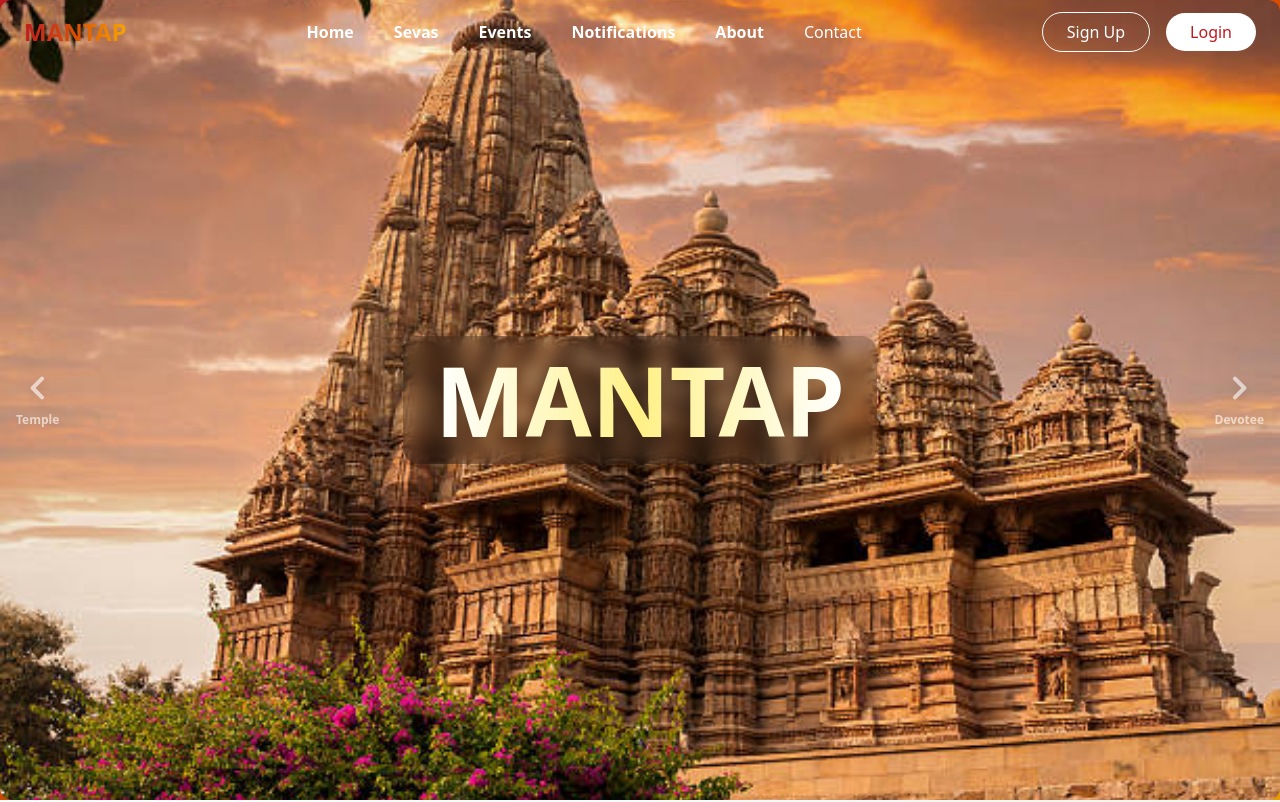
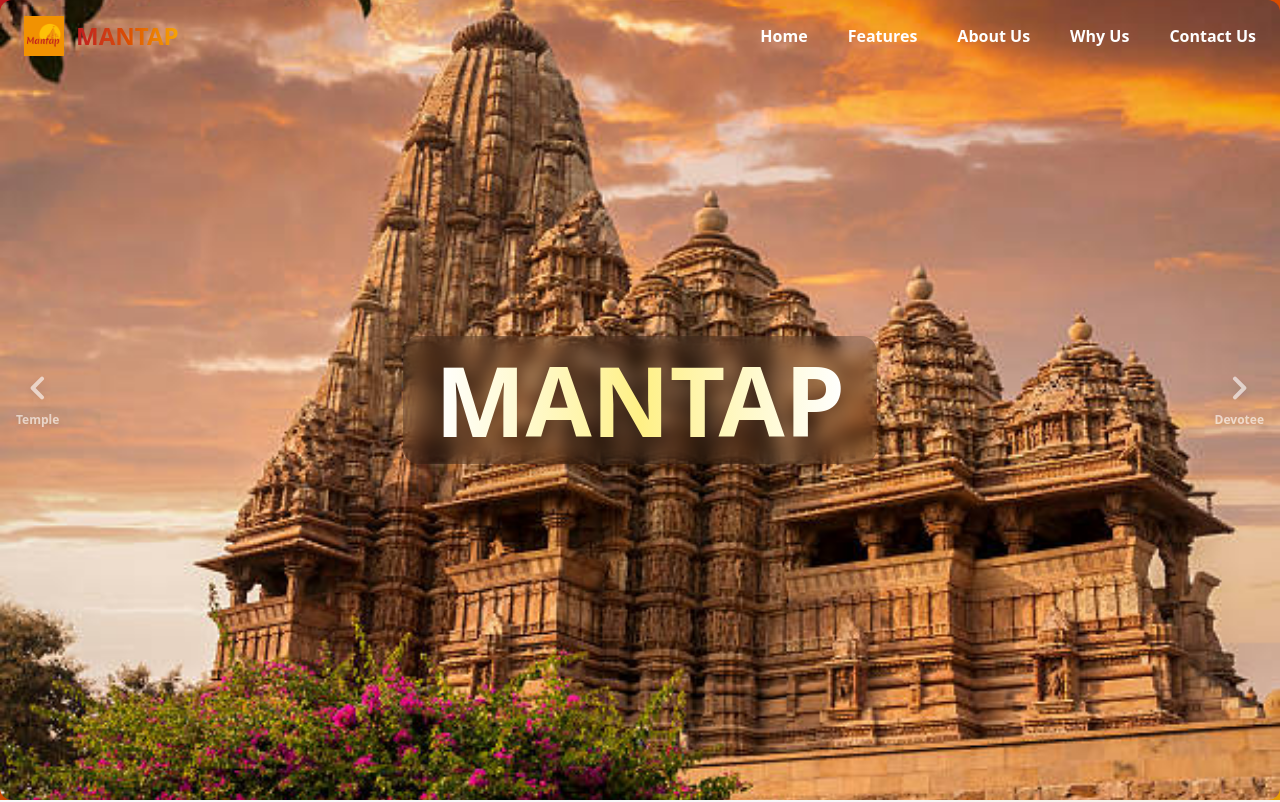
Before and after one commit to Demigod1410/Mantap-Project, a Next.js app: page / in a window 1280 px wide. Shown: the top 802 px of the page. Built offline with nearby package versions, Linux system fonts and the light colour scheme.

Commit message:
Refactor Navbar component to include logo and update navigation links for smooth scrolling

```diff
--- a/src/components/navbar.jsx
+++ b/src/components/navbar.jsx
@@ -2,6 +2,7 @@
 
 import { motion } from "framer-motion";
 import Link from "next/link";
+import Image from "next/image";
 import { useState, useEffect } from "react";
 
 const Navbar = () => {
@@ -50,8 +51,17 @@ const Navbar = () => {
             animate={{ opacity: 1 }}
             transition={{ delay: 0.2 }}
           >
-            <Link href="/" className="text-2xl font-bold">
-              <span className="bg-gradient-to-r from-[#be1a1f] via-[#da4d01] to-[#f7a604] text-transparent bg-clip-text">
+            <Link href="/" className="flex items-center space-x-3">
+              <div className="relative w-10 h-10">
+                <Image
+                  src="/mantap-logo.jpg"
+                  alt="Mantap Logo"
+                  fill
+                  className="object-contain"
+                  priority
+                />
+              </div>
+              <span className="text-2xl font-bold bg-gradient-to-r from-[#be1a1f] via-[#da4d01] to-[#f7a604] text-transparent bg-clip-text">
                 MANTAP
               </span>
             </Link>
@@ -60,11 +70,11 @@ const Navbar = () => {
           {/* Desktop Navigation */}
           <div className="hidden md:flex space-x-10">
             {[
-              { href: "/", label: "Home" },
-              { href: "/sevas", label: "Sevas" },
-              { href: "/events", label: "Events" },
-              { href: "/notifications", label: "Notifications" },
-              { href: "/about", label: "About" }
+              { href: "#home", label: "Home" },
+              { href: "#features", label: "Features" },
+              { href: "#about", label: "About Us" },
+              { href: "#why-us", label: "Why Us" },
+              { href: "#contact", label: "Contact Us" }
             ].map((item, index) => (
               <motion.div
                 key={item.href}
@@ -72,65 +82,17 @@ const Navbar = () => {
                 animate={{ opacity: 1, y: 0 }}
                 transition={{ delay: 0.1 * (index + 1) }}
               >
-                <Link
+                <a
                   href={item.href}
-                  className={`font-medium transition-colors ${
+                  onClick={(e) => scrollToElement(e, item.href.substring(1))}
+                  className={`font-medium transition-colors cursor-pointer ${
                     isScrolled
                       ? "text-gray-800 hover:text-[#be1a1f]"
                       : "text-white font-semibold hover:text-[#f7a604]"
                   }`}
                 >
                   {item.label}
-                </Link>
-              </motion.div>
-            ))}
-            <motion.button
-              initial={{ opacity: 0, y: -20 }}
-              animate={{ opacity: 1, y: 0 }}
-              transition={{ delay: 0.6 }}
-              onClick={(e) => scrollToElement(e, 'footer')}
-              className={`font-medium transition-colors cursor-pointer ${
-                isScrolled
-                  ? "text-gray-800 hover:text-[#be1a1f]"
-                  : "text-white hover:text-[#f7a604]"
-              }`}
-            >
-              Contact
-            </motion.button>
-          </div>
-
-          {/* Auth Buttons */}
-          <div className="hidden md:flex space-x-4">
-            {[
-              {
-                href: "/register",
-                label: "Sign Up",
-                className: "px-6 py-2 border rounded-full transition-all duration-300",
-                style: isScrolled
-                  ? "text-[#be1a1f] border-[#be1a1f] hover:bg-[#be1a1f] hover:text-white"
-                  : "text-white border-white hover:bg-white hover:text-[#be1a1f]"
-              },
-              {
-                href: "/login",
-                label: "Login",
-                className: "px-6 py-2 rounded-full transition-all duration-300",
-                style: isScrolled
-                  ? "bg-[#be1a1f] text-white hover:bg-[#a01217]"
-                  : "bg-white text-[#be1a1f] hover:bg-gray-100"
-              }
-            ].map((button, index) => (
-              <motion.div
-                key={button.href}
-                initial={{ opacity: 0, x: 20 }}
-                animate={{ opacity: 1, x: 0 }}
-                transition={{ delay: 0.3 + (index * 0.2) }}
-              >
-                <Link
-                  href={button.href}
-                  className={`${button.className} ${button.style}`}
-                >
-                  {button.label}
-                </Link>
+                </a>
               </motion.div>
             ))}
           </div>
@@ -183,51 +145,25 @@ const Navbar = () => {
         >
           <div className="py-4 space-y-4">
             {[
-              { href: "/", label: "Home" },
-              { href: "/sevas", label: "Sevas" },
-              { href: "/events", label: "Events" },
-              { href: "/notifications", label: "Notifications" },
-              { href: "/about", label: "About" }
+              { href: "#home", label: "Home" },
+              { href: "#features", label: "Features" },
+              { href: "#about", label: "About Us" },
+              { href: "#why-us", label: "Why Us" },
+              { href: "#contact", label: "Contact Us" }
             ].map((item) => (
-              <Link
+              <a
                 key={item.href}
                 href={item.href}
-                className={`block font-medium ${
+                onClick={(e) => scrollToElement(e, item.href.substring(1))}
+                className={`block font-medium cursor-pointer ${
                   isScrolled
                     ? "text-gray-800 hover:text-[#be1a1f]"
                     : "text-white hover:text-[#f7a604]"
                 }`}
-                onClick={() => setIsMobileMenuOpen(false)}
               >
                 {item.label}
-              </Link>
+              </a>
             ))}
-            <button
-              onClick={(e) => scrollToElement(e, 'footer')}
-              className={`block w-full text-left font-medium ${
-                isScrolled
-                  ? "text-gray-800 hover:text-[#be1a1f]"
-                  : "text-white hover:text-[#f7a604]"
-              }`}
-            >
-              Contact
-            </button>
-            <div className="pt-4 space-y-3">
-              <Link
-                href="/register"
-                className="block w-full px-6 py-2 text-center border rounded-full transition-all duration-300"
-                onClick={() => setIsMobileMenuOpen(false)}
-              >
-                Sign Up
-              </Link>
-              <Link
-                href="/login"
-                className="block w-full px-6 py-2 text-center bg-[#be1a1f] text-white rounded-full hover:bg-[#a01217] transition-all duration-300"
-                onClick={() => setIsMobileMenuOpen(false)}
-              >
-                Login
-              </Link>
-            </div>
           </div>
         </motion.div>
       </nav>
```
